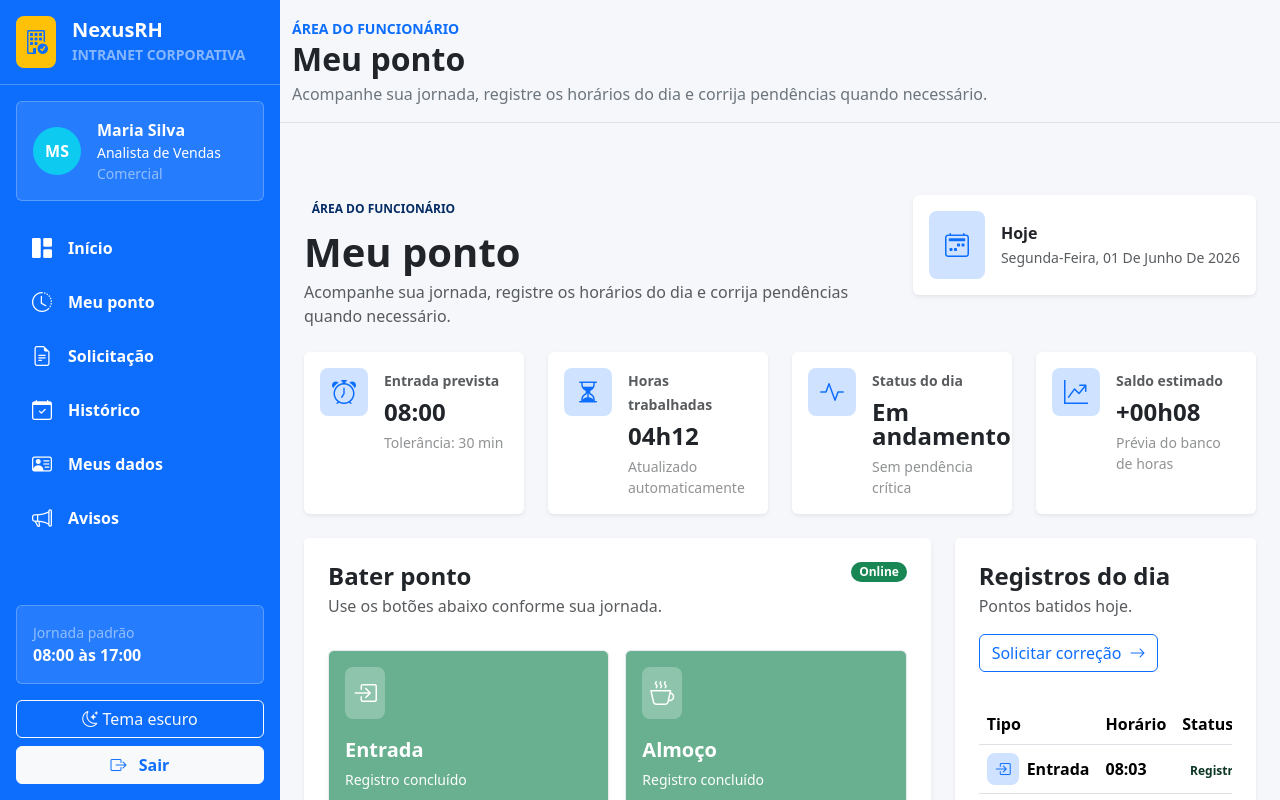
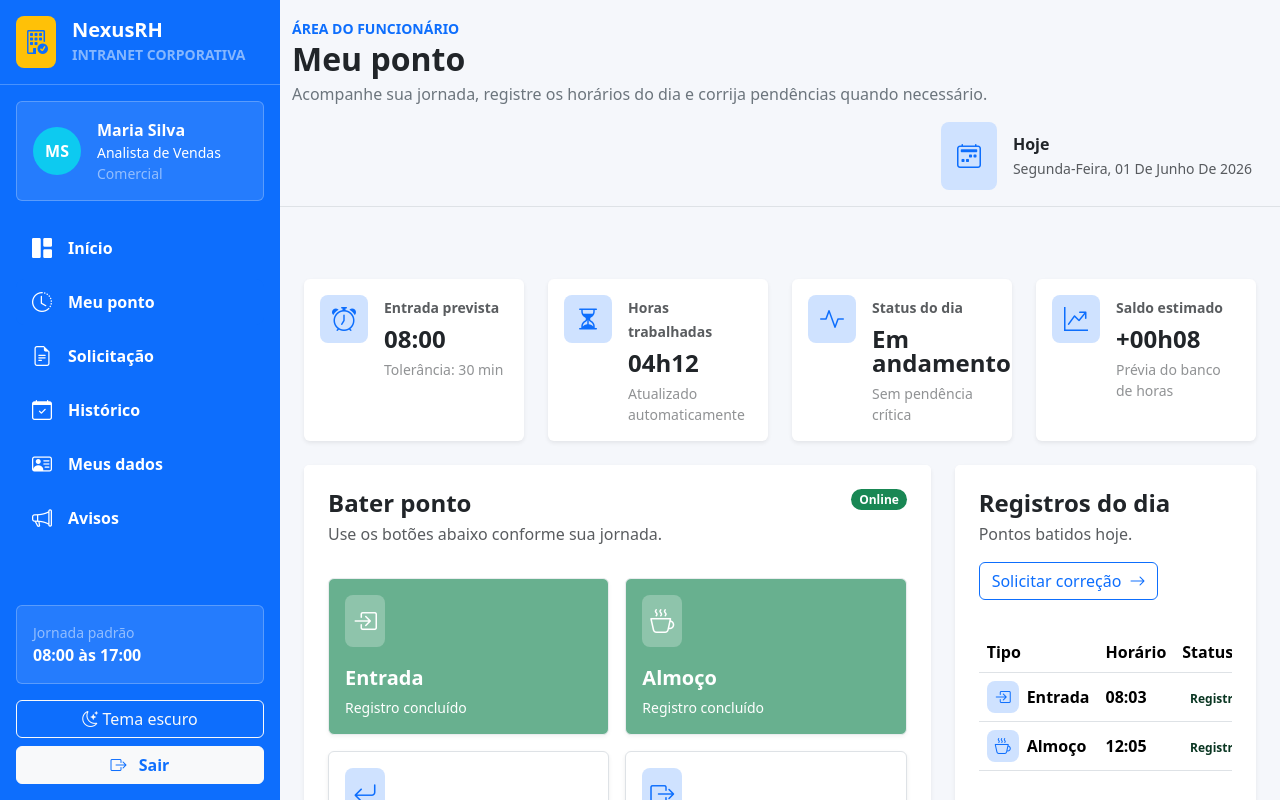
Before and after one commit to gavar-dev/sistema-gestao-absenteismo, an Angular app: page /meus-pontos in a window 1280 px wide. Shown: the top 800 px of the page. Built offline with nearby package versions, Linux system fonts and the light colour scheme.

Commit message:
fix: Melhorando o header

```diff
--- a/src/app/pages/funcionario/meu-ponto-componente/meu-ponto-componente.html
+++ b/src/app/pages/funcionario/meu-ponto-componente/meu-ponto-componente.html
@@ -1,27 +1,4 @@
 <div class="container-fluid py-4 py-lg-5">
-  <div class="row align-items-start g-3 mb-4">
-    <div class="col-12 col-xl">
-      <span class="badge text-bg-primary-subtle text-primary-emphasis text-uppercase mb-2">Área do funcionário</span>
-      <h1 class="display-6 fw-bold mb-1">Meu ponto</h1>
-      <p class="text-body-secondary mb-0">
-        Acompanhe sua jornada, registre os horários do dia e corrija pendências quando necessário.
-      </p>
-    </div>
-
-    <div class="col-12 col-xl-auto">
-      <div class="card border-0 shadow-sm">
-        <div class="card-body d-flex align-items-center gap-3">
-          <div class="rounded-3 bg-primary-subtle text-primary d-inline-flex align-items-center justify-content-center p-3">
-            <i class="bi bi-calendar2-week fs-4"></i>
-          </div>
-          <div>
-            <strong class="d-block">Hoje</strong>
-            <small class="text-body-secondary text-capitalize">{{ dataHoje }}</small>
-          </div>
-        </div>
-      </div>
-    </div>
-  </div>
 
   <div class="row g-4 mb-4">
     <div class="col-12 col-sm-6 col-xl-3" *ngFor="let item of resumo">
--- a/src/app/shared/header-component/header-component.css
+++ b/src/app/shared/header-component/header-component.css
@@ -1,3 +1,16 @@
 .app-header {
   background-color: var(--app-bg);
 }
+
+.header-date-card {
+  margin-left: auto;
+  padding-right: 1rem;
+}
+
+@media (max-width: 767.98px) {
+  .header-date-card {
+    width: 100%;
+    margin-left: 0;
+    padding-right: 0;
+  }
+}
--- a/src/app/shared/header-component/header-component.html
+++ b/src/app/shared/header-component/header-component.html
@@ -1,6 +1,6 @@
 <header class="app-header border-bottom">
   <div class="container-fluid py-3">
-        <div class="d-flex align-items-start gap-3">
+    <div class="d-flex align-items-start justify-content-between gap-3 flex-wrap">
       <div>
         <span class="text-primary text-uppercase fw-bold small">
           {{ subtitulo }}
@@ -14,6 +14,17 @@
           {{ descricao }}
         </p>
       </div>
+
+      <div class="header-date-card d-flex align-items-center gap-3">
+        <div class="rounded-3 bg-primary-subtle text-primary d-inline-flex align-items-center justify-content-center p-3">
+          <i class="bi bi-calendar2-week fs-4"></i>
+        </div>
+
+        <div>
+          <strong class="d-block">Hoje</strong>
+          <small class="text-body-secondary text-capitalize">{{ dataHoje }}</small>
+        </div>
+      </div>
     </div>
   </div>
 </header>
--- a/src/app/shared/header-component/header-component.ts
+++ b/src/app/shared/header-component/header-component.ts
@@ -8,6 +8,12 @@ import { filter } from 'rxjs';
   styleUrl: './header-component.css',
 })
 export class HeaderComponent {
+  dataHoje = new Date().toLocaleDateString('pt-BR', {
+    weekday: 'long',
+    day: '2-digit',
+    month: 'long',
+    year: 'numeric'
+  });
   titulo = 'Início';
   subtitulo = 'Área do funcionário';
   descricao = 'Acompanhe suas informações principais.';
```
Lines whose indentation alone changed are shown as unchanged.
